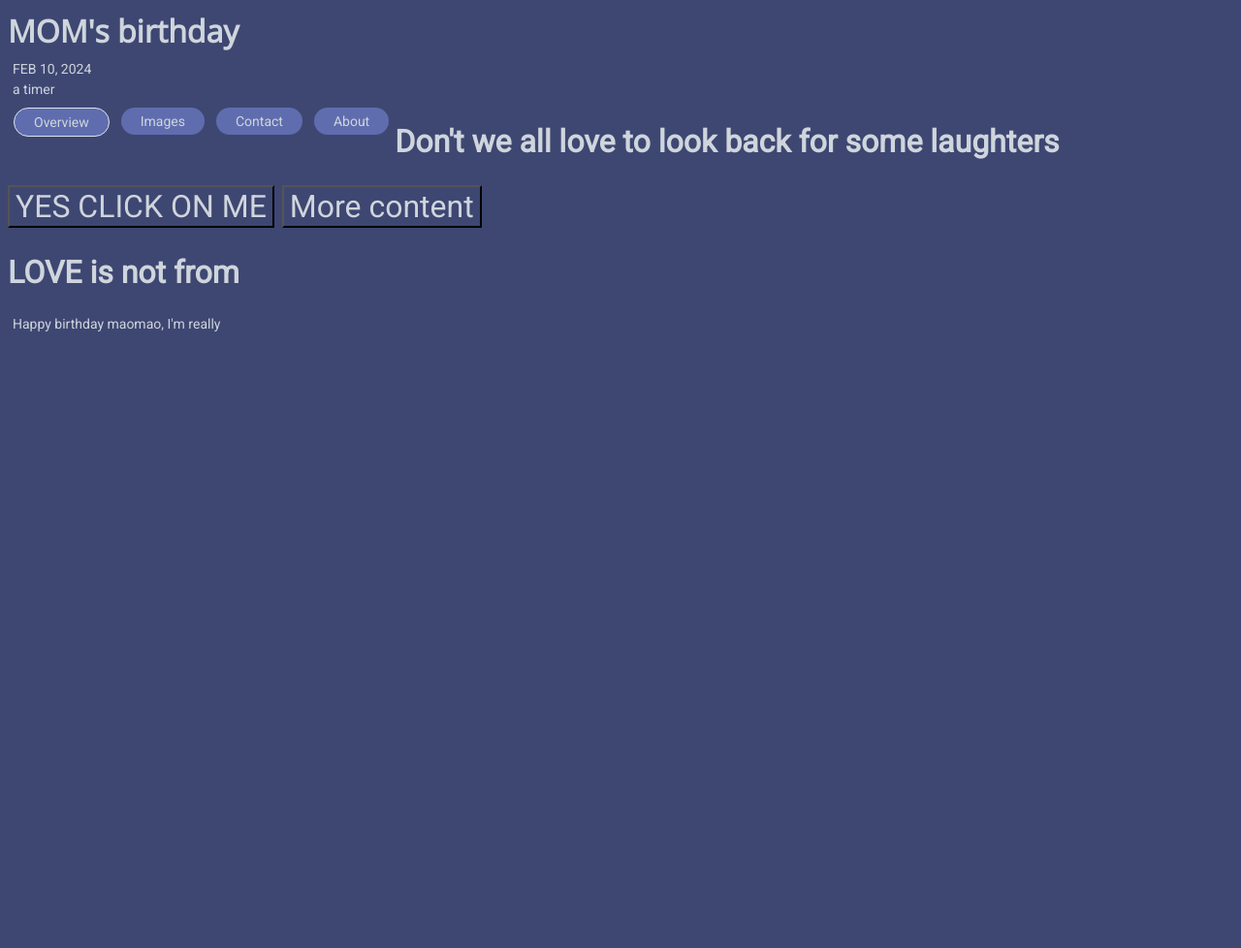
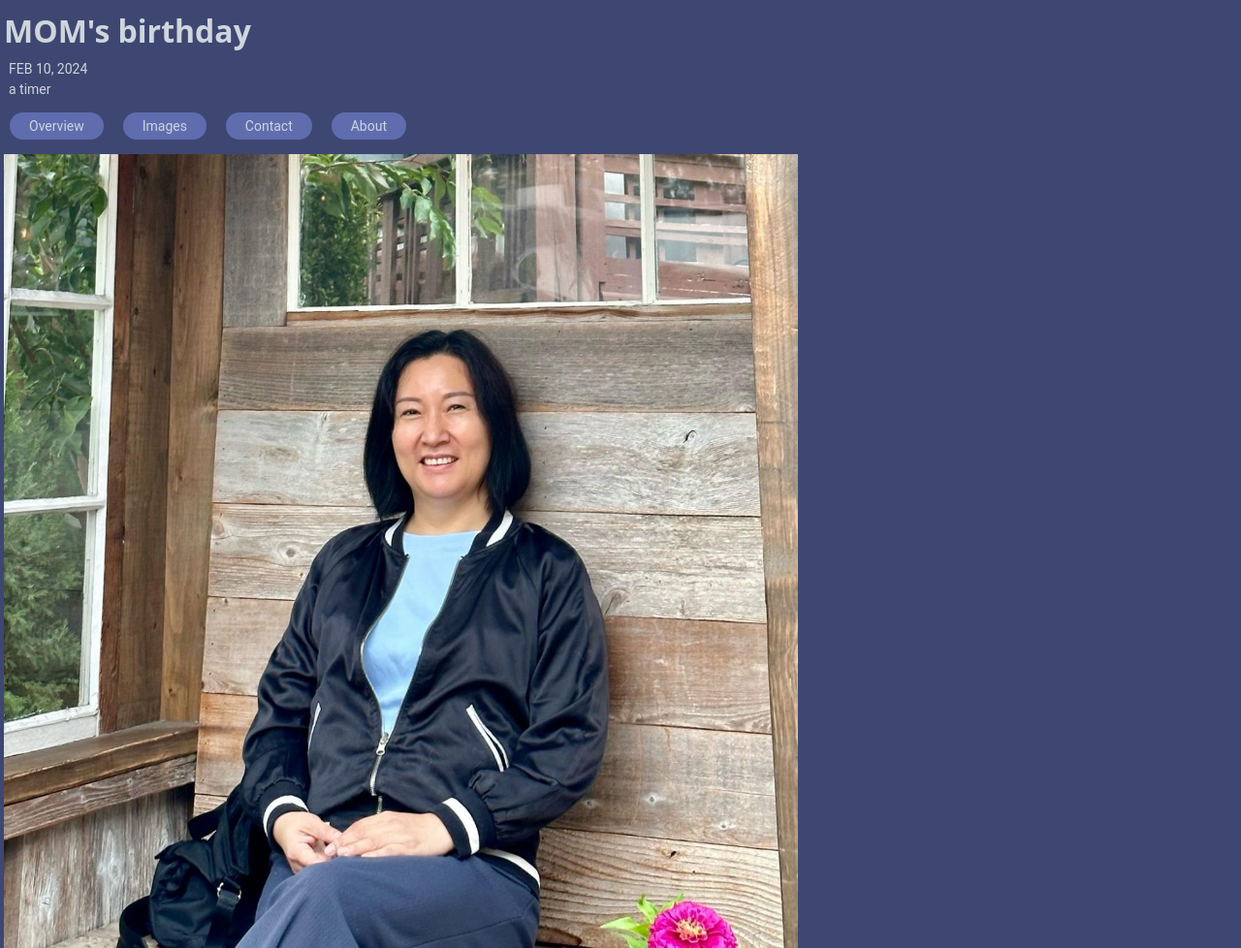
Before and after one commit to stephanielam0506/birthdya, a plain HTML site: page birthdya/index.html in a window 1280 px wide. Shown: the top 978 px of the page at 97% size. Before the commit the page ends 800 px from the top, so only its background shows below. Drawn offline with nearby package versions, Linux system fonts and the light colour scheme.

Commit message:
Add files via upload

```diff
--- a/birthdya/css/style.css
+++ b/birthdya/css/style.css
@@ -4,6 +4,13 @@
     font-family: Roboto, arial, sans-serif;
     font-size: 32px;
     color: #cfd5dc;
+}
+
+body
+{
+    font-family:sans-serif;
+    max-width: 80%;
+    margin: 4px;
 }
 
 h1 {
@@ -16,11 +23,16 @@ p {
   margin: 5px;
 }
 
+img {
+  width: 80%;
+  margin: 16px;
+  margin-left: 0;
+}
 
 /* Style the links inside the navigation bar */
 .nav a{
-  float: left;
-  display: block;
+  /* display: inline-block; */
+  width: 15%;
   color: #cfd5dc;
   background-color: rgb(95, 109, 175);
   text-align: center;
@@ -31,16 +43,17 @@ p {
   border-radius:  100px;
 }
 
-  /* Change the color of links on hover */
-/* .nav a:hover {
+/* Change the color of links on hover */
+.nav a:hover {
   background-color: #ddd;
   color: black;
-} */
+}
 
-  /* Add a color to the active/current link */
-.nav a.active {
+  Add a color to the active/current link
+.nav a:focus {
   border: 1px solid #dde4eb;
 }
+
 /* Hide the link that should open and close the topnav on small screens */
 .nav .icon {
   display: none;
--- a/birthdya/index.html
+++ b/birthdya/index.html
@@ -5,48 +5,35 @@
     <meta charset="utf-8">
     <title>Birthday Card</title>
 
-  <!-- link in Bootstrap here -->
     <meta name="viewport" content="width=device-width, initial-scale=1, shrink-to-fit=no">
     <link href="https://maxcdn.bootstrapcdn.com/font-awesome/4.7.0/css/font-awesome.min.css" rel="stylesheet">
-  <link rel="preconnect" href="https://fonts.googleapis.com">
-<link rel="preconnect" href="https://fonts.gstatic.com" crossorigin>
-<link href="https://fonts.googleapis.com/css2?family=Roboto&display=swap" rel="stylesheet">
-<link rel="preconnect" href="https://fonts.googleapis.com">
-<link rel="preconnect" href="https://fonts.gstatic.com" crossorigin>
-<link href="https://fonts.googleapis.com/css2?family=Nunito+Sans:opsz@6..12&display=swap" rel="stylesheet">
-<link rel="preconnect" href="https://fonts.googleapis.com">
-<link rel="preconnect" href="https://fonts.gstatic.com" crossorigin>
-<link rel="preconnect" href="https://fonts.googleapis.com">
-<link rel="preconnect" href="https://fonts.gstatic.com" crossorigin>
-<link href="https://fonts.googleapis.com/css2?family=Nunito+Sans:opsz@6..12&family=Open+Sans&display=swap" rel="stylesheet">
     <link rel="stylesheet" href="https://cdnjs.cloudflare.com/ajax/libs/font-awesome/4.7.0/css/font-awesome.min.css">
+    <script src="https://ajax.googleapis.com/ajax/libs/jquery/3.2.1/jquery.min.js"></script>
     <link rel="stylesheet" href="css/style.css">
     <script src="js/script.js"></script>
     </head>
 
     <body>
         <header>
+            <h1>
+                MOM's birthday
+            </h1>
+            <p id="date">
+                FEB 10, 2024
+            </p>
+            <p id='time'> a timer</p>
 
         </header>
         <main>
-        <h1>
-            MOM's birthday
-        </h1>
-        <p>
-            FEB 10, 2024
-        </p>
-        <p> a timer</p>
             <nav>
                 <div class="nav" id="myNav">
-                <a class="active" href="#overview">Overview</a>
-                <a href="#images">Images</a>
-                <a href="#contact">Contact</a>
-                <a href="#about">About</a>
-                <script navItems.addEventListener('click', function(e) {
-                    e.style.color = '#00ff00';
-                });></script>
+                    <a class='button' href="#overview">Overview</a>
+                    <a class='button' href="#images">Images</a>
+                    <a class='button' href="#contact">Contact</a>
+                    <a class='button' href="#about">About</a>
                 </div>
             </nav>
+            <img src="img/overview.jpeg">
             <h2>
                 Don't we all love to look back for some laughters
             </h2>
@@ -66,3 +53,5 @@
         </main>
 
     </body>
+
+</html>
--- a/birthdya/js/script.js
+++ b/birthdya/js/script.js
@@ -1,27 +1,7 @@
 'use strict';
 
-// function myFunction() {
-//     var x = document.getElementById("myTopnav");
-//     if (x.className === "topnav") {
-//       x.className += " responsive";
-//     } else {
-//       x.className = "topnav";
-//     }
-// }
-
-const navItems = document.querySelectorAll('.nav a');
-
-// navItems.forEach(function() {
-
-navItems.addEventListener('hover', function() {
-    navItems.style.backgroundColor = '#ff0000';
-  });
-
-navItems.addEventListener('click', function(e) {
-    e.style.color = '#00ff00';
+$('.button').click(function() {
+  $('.button').css({
+    'background-color': 'red'
+  })
 });
-// });
-
-function change_page(){
-  window.location.href = "test.html";
-}
```
Also changed, not shown: birthdya/img/overview.jpeg (added). Lines whose indentation alone changed are shown as unchanged.
